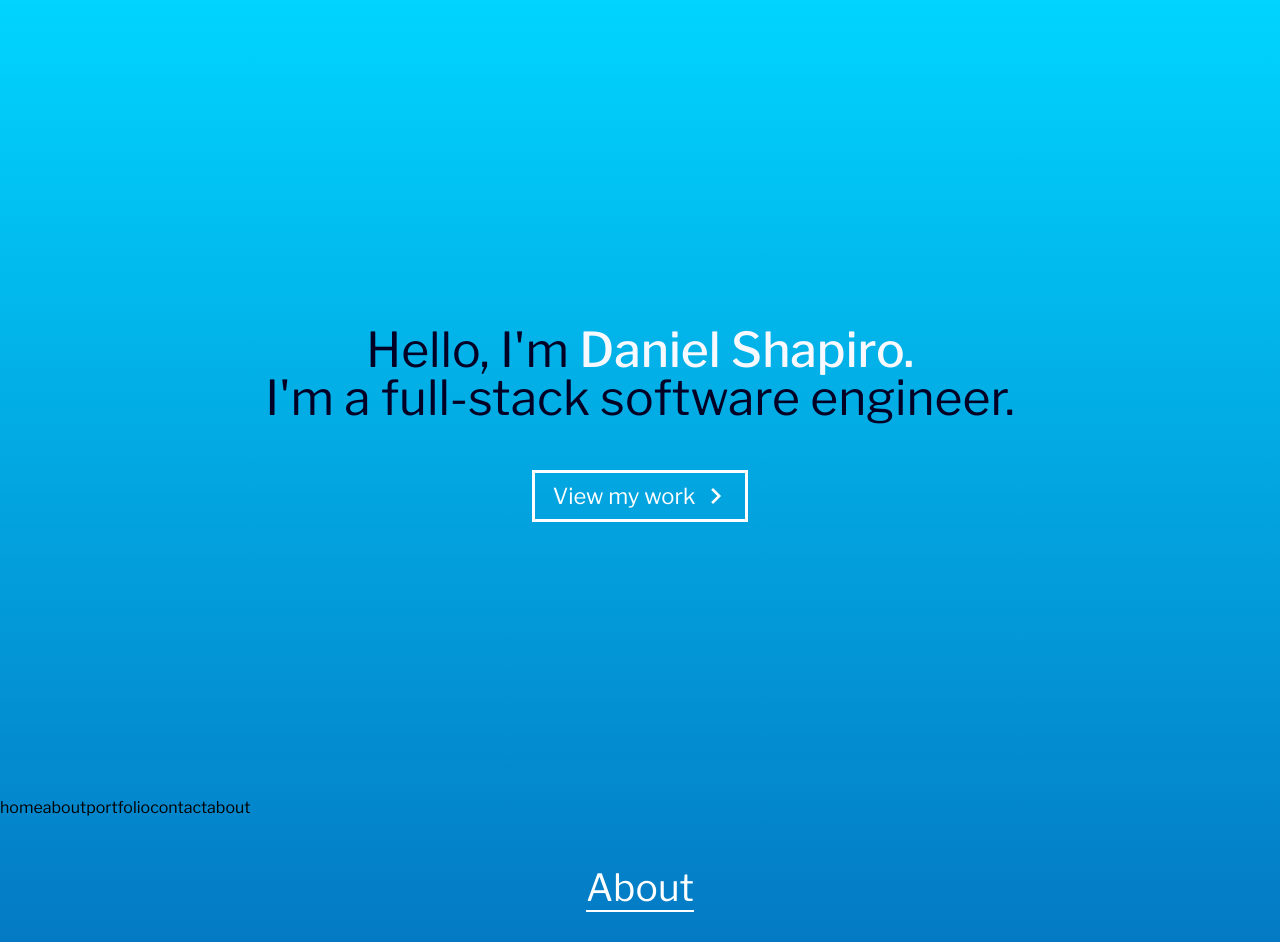
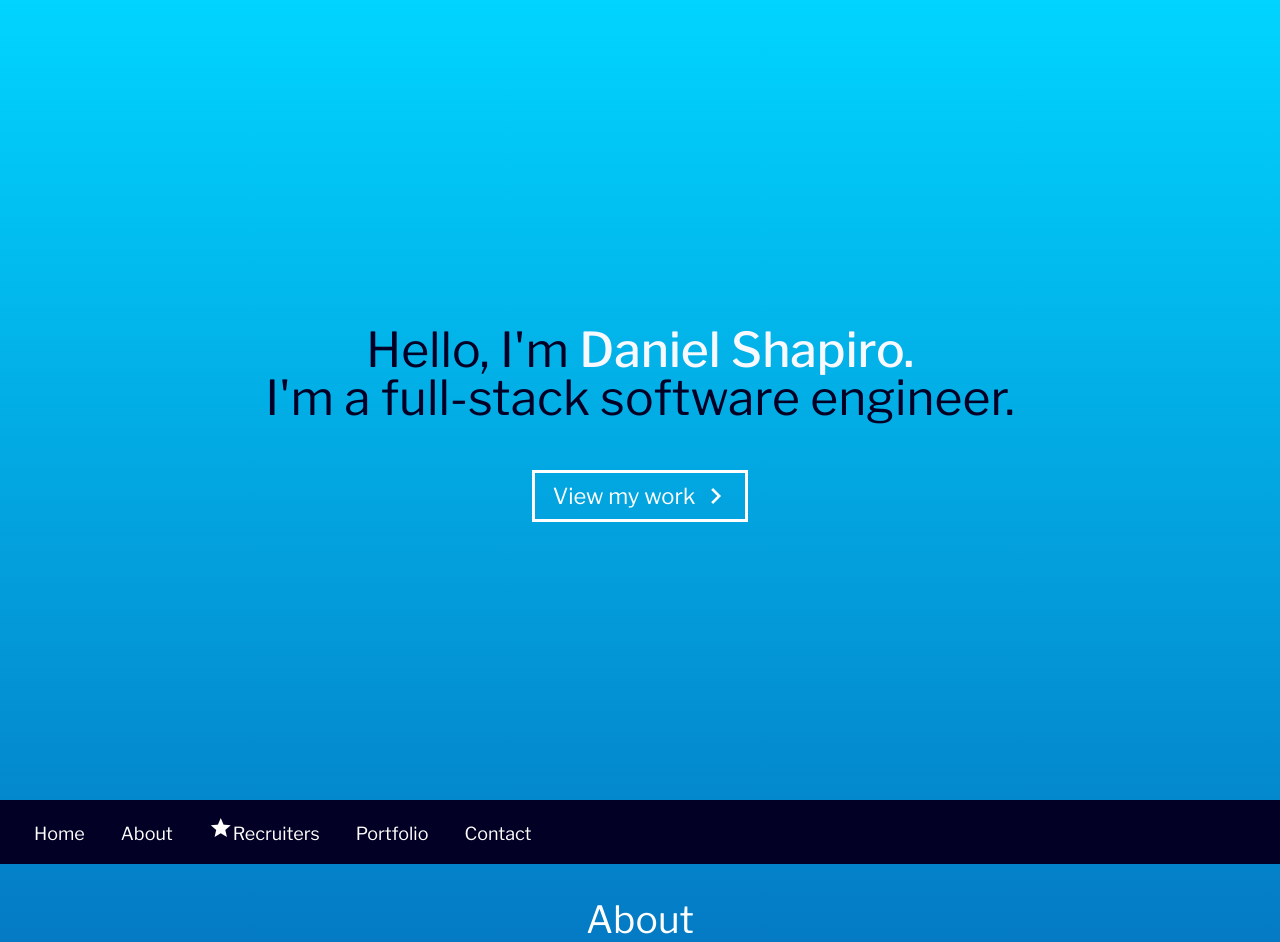
Before and after one commit to shapirodaniel/portfolio, a React (Create React App) app: page / in a window 1280 px wide. Shown: the top 942 px of the page. Built offline with nearby package versions, Linux system fonts and the light colour scheme.

Commit message:
add: scrollTo funtionality, nav links

```diff
--- a/package.json
+++ b/package.json
@@ -10,6 +10,7 @@
     "react-dom": "^17.0.2",
     "react-router-dom": "^5.2.0",
     "react-scripts": "4.0.3",
+    "react-scroll": "^1.8.2",
     "web-vitals": "^1.0.1"
   },
   "scripts": {
--- a/src/About.js
+++ b/src/About.js
@@ -1,5 +1,4 @@
 import React from 'react';
-import Nav from './Nav';
 import AboutCard from './AboutCard';
 import './About.css';
 
--- a/src/Main.js
+++ b/src/Main.js
@@ -4,7 +4,8 @@ import About from './About';
 import Stars from './Stars';
 import Contact from './Contact';
 
-const Main = () => (
+const Main = () => {
+	return (
 		<main>
 			<Nav />
 			<About />
@@ -13,5 +14,6 @@ const Main = () => (
 			</Stars>
 		</main>
 	);
+};
 
 export default Main;
--- a/src/Nav.css
+++ b/src/Nav.css
@@ -1,11 +1,22 @@
 nav {
 	width: 100%;
+	position: sticky;
+	z-index: 10;
+	top: 0;
 	height: 2em;
+	padding: 1em;
+	color: white;
+	background-color: var(--dayTextColor);
 }
 
-.linksContainer {
-	display: flex;
-	align-items: center;
-	justify-content: flex-start;
-	width: 50%;
+nav span {
+	padding: 0.5em 1em;
+	font-size: 18px;
+	cursor: pointer;
+	border-bottom: 1px solid transparent;
+	transition: border-bottom 0.2s ease;
 }
+
+nav span:hover {
+	border-bottom: 1px solid white;
+}
--- a/src/Nav.js
+++ b/src/Nav.js
@@ -1,41 +1,22 @@
 import React from 'react';
 import './Nav.css';
 
-const navLinks = [
-	{
-		id: 1,
-		name: 'home',
-	},
-	{
-		id: 2,
-		name: 'about',
-	},
-	{
-		id: 3,
-		name: 'portfolio',
-	},
-	{
-		id: 4,
-		name: 'contact',
-	},
-	{
-		id: 5,
-		name: 'about',
-	},
-];
-
-const NavLink = ({ name }) => {
-	return <div>{name}</div>;
-};
+// vertical scroll takes a classSelector .sectionName
+const scrollIntoView = classSelector =>
+	document.querySelector(classSelector).scrollIntoView({ behavior: 'smooth' });
 
 const Nav = () => {
 	return (
 		<nav>
-			<div className='linksContainer'>
-				{navLinks.map(({ id, name }) => (
-					<NavLink key={id} name={name} />
-				))}
-			</div>
+			<span onClick={() => scrollIntoView('.welcomeContainer')}>Home</span>
+			<span onClick={() => scrollIntoView('.aboutContainer')}>About</span>
+			<span onClick={() => scrollIntoView('.recruiterContainer')}>
+				<i className='material-icons'>star</i>Recruiters
+			</span>
+			<span onClick={() => scrollIntoView('.portfolioContainer')}>
+				Portfolio
+			</span>
+			<span onClick={() => scrollIntoView('.contactContainer')}>Contact</span>
 		</nav>
 	);
 };
```
Also changed, not shown: 1 other file (tests, documents, lock files or other folders). Lines whose indentation alone changed are shown as unchanged.
